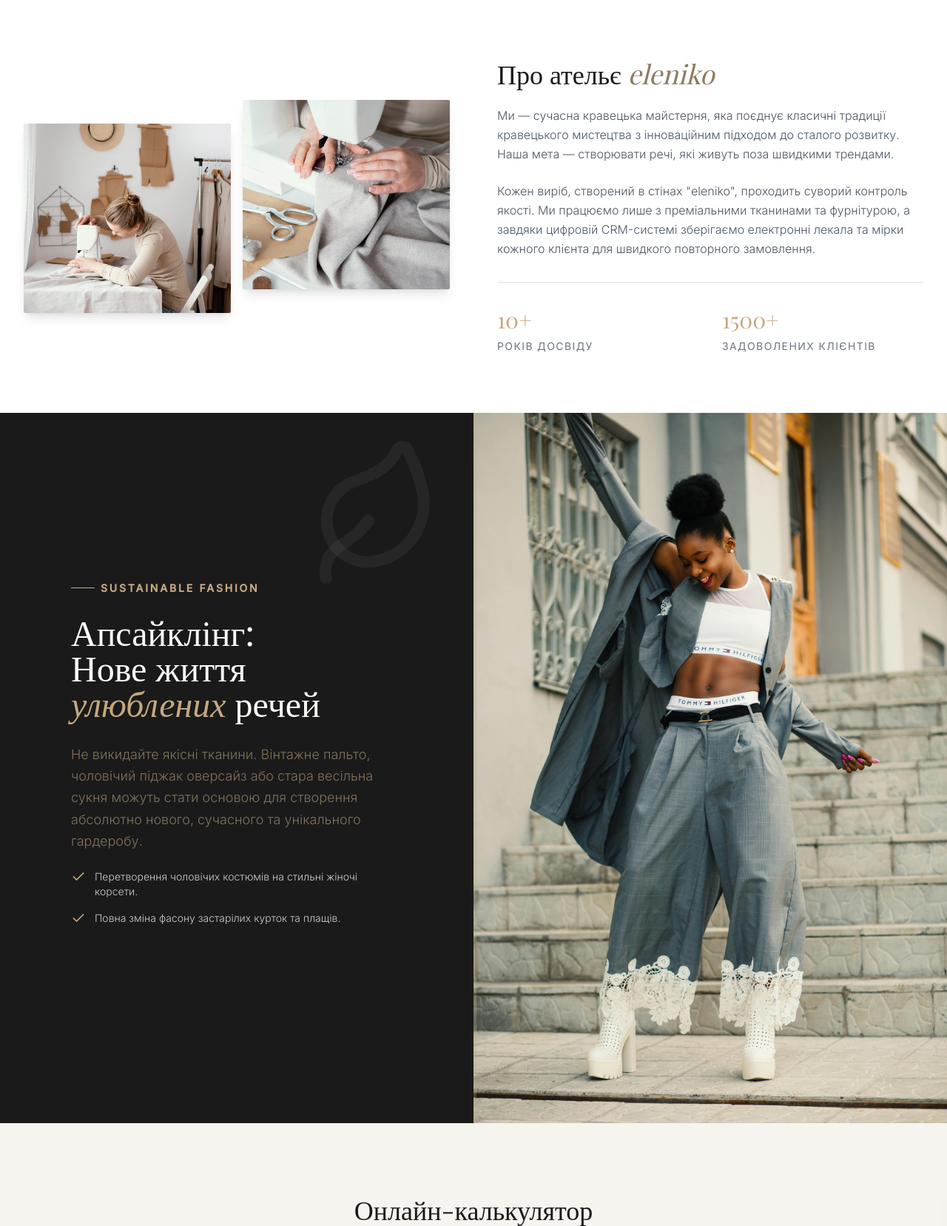
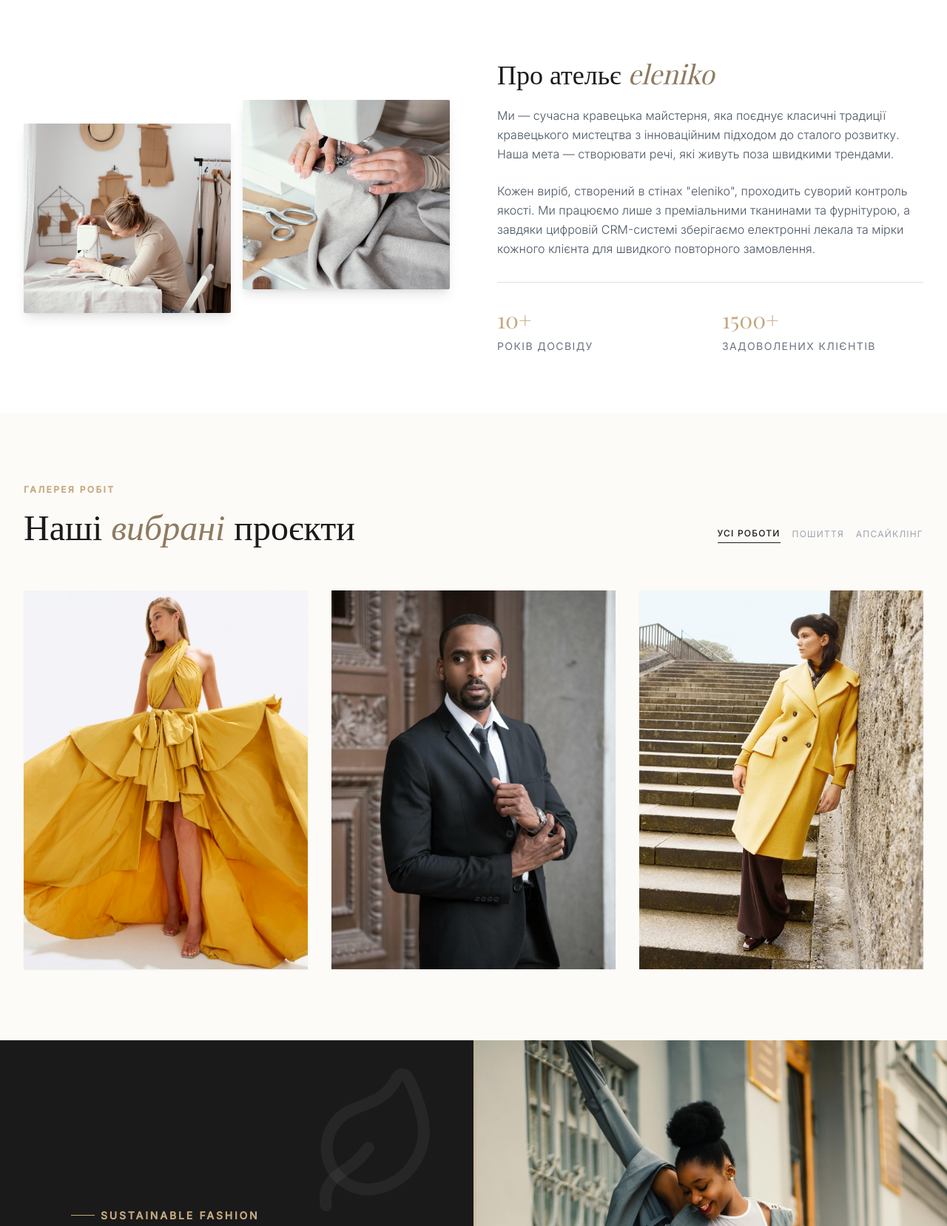
Before and after one commit to anechkasavchukk/sewing_studio, a Flask app: page / in a window 1280 px wide. Shown: the part 921-2578 px from the top of the page at 74% size. Run offline with Flask 3, Linux system fonts and the light colour scheme; some libraries are stand-ins or nearby versions; some web fonts are replaced.

Commit message:
Фіналізація головної сторінки: наповнення портфоліо

```diff
--- a/templates/index.html
+++ b/templates/index.html
@@ -150,7 +150,67 @@
             </div>
         </div>
     </section>
+<section id="portfolio" class="py-24 bg-brand-light">
+        <div class="max-w-7xl mx-auto px-4 sm:px-6 lg:px-8">
+            <div class="flex flex-col md:flex-row justify-between items-end mb-16 gap-6">
+                <div class="max-w-2xl">
+                    <p class="text-brand-gold uppercase tracking-[0.2em] text-xs font-semibold mb-4 text-center md:text-left">Галерея робіт</p>
+                    <h2 class="font-serif text-4xl lg:text-5xl text-center md:text-left">Наші <span class="italic text-brand-accent">вибрані</span> проєкти</h2>
+                </div>
+                <div class="flex gap-4">
+                    <button class="text-xs uppercase tracking-widest border-b border-brand-dark pb-1 font-medium hover:text-brand-gold hover:border-brand-gold transition-all">Усі роботи</button>
+                    <button class="text-xs uppercase tracking-widest text-gray-400 pb-1 hover:text-brand-dark transition-all">Пошиття</button>
+                    <button class="text-xs uppercase tracking-widest text-gray-400 pb-1 hover:text-brand-dark transition-all">Апсайклінг</button>
+                </div>
+            </div>
 
+            <div class="grid grid-cols-1 md:grid-cols-2 lg:grid-cols-3 gap-8">
+
+                <div class="group relative overflow-hidden bg-white shadow-sm">
+                    <div class="aspect-[3/4] overflow-hidden">
+                        <img src="{{ url_for('static', filename='images/dress.jpg') }}"
+                             alt="Вечірня жовта сукня"
+                             class="w-full h-full object-cover transition-transform duration-700 group-hover:scale-110">
+                    </div>
+                    <div class="absolute inset-0 bg-brand-dark/60 opacity-0 group-hover:opacity-100 transition-all duration-500 flex flex-col justify-center items-center p-8 text-center backdrop-blur-sm">
+                        <span class="text-brand-gold text-xs tracking-widest uppercase mb-3">Ексклюзив</span>
+                        <h3 class="text-white text-2xl font-serif mb-6">Сукня "Saffron Bloom"</h3>
+                        <div class="w-12 h-px bg-brand-gold mb-6"></div>
+                        <p class="text-white/80 text-sm font-light mb-8">Складна драпіровка та об'ємний шлейф. Створено для особливих виходів.</p>
+                    </div>
+                </div>
+
+                <div class="group relative overflow-hidden bg-white shadow-sm">
+                    <div class="aspect-[3/4] overflow-hidden">
+                        <img src="{{ url_for('static', filename='images/suit.jpg') }}"
+                             alt="Чоловічий класичний костюм"
+                             class="w-full h-full object-cover transition-transform duration-700 group-hover:scale-110">
+                    </div>
+                    <div class="absolute inset-0 bg-brand-dark/60 opacity-0 group-hover:opacity-100 transition-all duration-500 flex flex-col justify-center items-center p-8 text-center backdrop-blur-sm">
+                        <span class="text-brand-gold text-xs tracking-widest uppercase mb-3">Костюми</span>
+                        <h3 class="text-white text-2xl font-serif mb-6">Класичний "Gentle"</h3>
+                        <div class="w-12 h-px bg-brand-gold mb-6"></div>
+                        <p class="text-white/80 text-sm font-light mb-8">Ідеальна посадка та ручна обробка внутрішніх швів.</p>
+                    </div>
+                </div>
+
+                <div class="group relative overflow-hidden bg-white shadow-sm">
+                    <div class="aspect-[3/4] overflow-hidden">
+                        <img src="{{ url_for('static', filename='images/Coat.jpg') }}"
+                             alt="Жовте вовняне пальто"
+                             class="w-full h-full object-cover transition-transform duration-700 group-hover:scale-110">
+                    </div>
+                    <div class="absolute inset-0 bg-brand-dark/60 opacity-0 group-hover:opacity-100 transition-all duration-500 flex flex-col justify-center items-center p-8 text-center backdrop-blur-sm">
+                        <span class="text-brand-gold text-xs tracking-widest uppercase mb-3">Верхній одяг</span>
+                        <h3 class="text-white text-2xl font-serif mb-6">Пальто "Sunny Wool"</h3>
+                        <div class="w-12 h-px bg-brand-gold mb-6"></div>
+                        <p class="text-white/80 text-sm font-light mb-8">Натуральна вовна та ручна обробка коміра. Тепло, що дарує настрій.</p>
+                    </div>
+                </div>
+
+            </div>
+        </div>
+    </section>
     <!-- Апсайклінг -->
     <section id="upcycling" class="py-0 bg-brand-dark flex flex-col lg:flex-row overflow-hidden">
         <div class="lg:w-1/2 p-12 lg:p-24 flex flex-col justify-center relative z-10">
```
Also changed, not shown: static/images/Coat.jpg (added), static/images/dress.jpg (added), static/images/suit.jpg (added).
